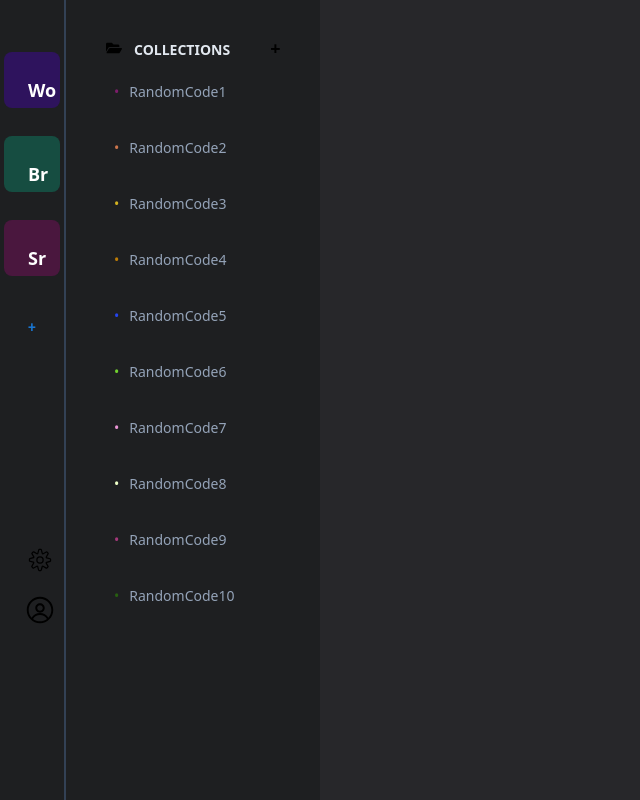
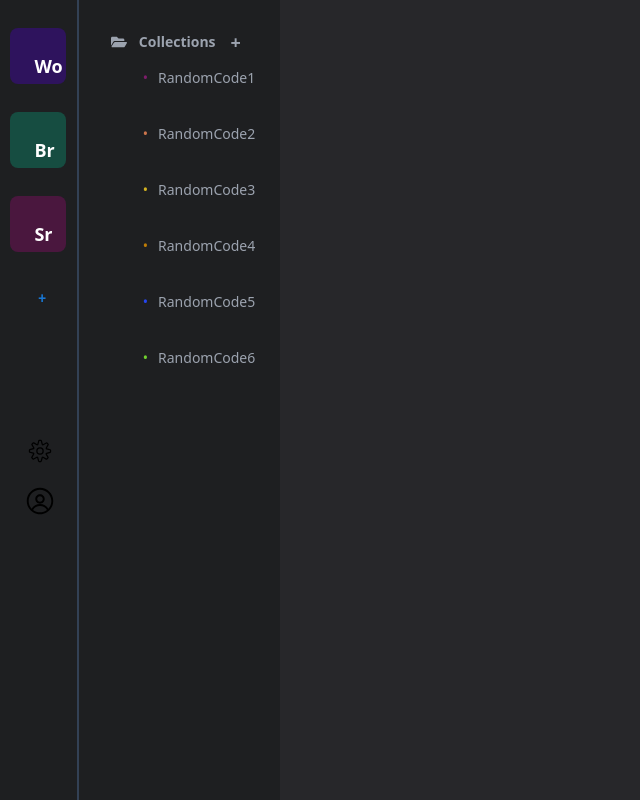
Before and after one commit to YASH-RAJ-HANS/snipsavvy_frontend, a Next.js app: page /workspace in a window 1280 px wide. Shown: the whole page, without its empty margins (0-640 px from the left). Built offline with nearby package versions, Linux system fonts and the light colour scheme.

Commit message:
improved UI

```diff
--- a/src/app/workspace/layout.tsx
+++ b/src/app/workspace/layout.tsx
@@ -10,7 +10,7 @@ type LayoutProps = {
 const Layout: React.FC<LayoutProps> = ({ children }) => {
   return (
     <div className='bg-zinc-800 min-h-screen w-screen flex'>
-      <div className="w-1/4 bg-zinc-600 flex">
+      <div className="w-1/4 bg- flex">
         {/* Sidebar content goes here */}
         <Sidebar/>
         <Collection/>
--- a/src/app/workspace/page.tsx
+++ b/src/app/workspace/page.tsx
@@ -4,7 +4,7 @@ import Collection from "@/components/workspace/Collection";
 import Sidebar from "@/components/workspace/Sidebar";
 const WorkspacePage: React.FC = () => {
   return (
-    <div className=" h-screen text-white text-">
+    <div className=" h-screen text-white text- bg-[#27272A]">
       {/* <h1>Create a New Collection</h1>
       <h1>Explore Through more collections</h1> */}
       <SnippetSection/>
--- a/src/components/snippet/modal.tsx
+++ b/src/components/snippet/modal.tsx
@@ -32,8 +32,8 @@ export default function Modal() {
   }
 
   return (
-    <div className="  text-white font-bold text-4xl ">
-      <Button onClick={handleOpen}>+ </Button>
+    <div className="   ">
+      <Button onClick={handleOpen} className='text-white font-bold text-3xl'>+ </Button>
       <SnippetModal
         open={open}
         onClose={() => handleClose()}
--- a/src/components/workspace/Collection.tsx
+++ b/src/components/workspace/Collection.tsx
@@ -1,5 +1,5 @@
 "use client";
-import React from "react";
+import React,{useState} from "react";
 import { FaFolderOpen } from "react-icons/fa";
 import Link from "next/link";
 import { useSearchParams, useRouter } from "next/navigation";
@@ -36,28 +36,32 @@ const Collection = () => {
       color: "#" + Math.floor(Math.random() * 16777215).toString(16),
       collectionId: "6",
     },
-    {
-      name: "RandomCode7",
-      color: "#" + Math.floor(Math.random() * 16777215).toString(16),
-      collectionId: "7",
-    },
-    {
-      name: "RandomCode8",
-      color: "#" + Math.floor(Math.random() * 16777215).toString(16),
-      collectionId: "8",
-    },
-    {
-      name: "RandomCode9",
-      color: "#" + Math.floor(Math.random() * 16777215).toString(16),
-      collectionId: "9",
-    },
-    {
-      name: "RandomCode10",
-      color: "#" + Math.floor(Math.random() * 16777215).toString(16),
-      collectionId: "10",
-    },
+    // {
+    //   name: "RandomCode7",
+    //   color: "#" + Math.floor(Math.random() * 16777215).toString(16),
+    //   collectionId: "7",
+    // },
+    // {
+    //   name: "RandomCode8",
+    //   color: "#" + Math.floor(Math.random() * 16777215).toString(16),
+    //   collectionId: "8",
+    // },
+    // {
+    //   name: "RandomCode9",
+    //   color: "#" + Math.floor(Math.random() * 16777215).toString(16),
+    //   collectionId: "9",
+    // },
+    // {
+    //   name: "RandomCode10",
+    //   color: "#" + Math.floor(Math.random() * 16777215).toString(16),
+    //   collectionId: "10",
+    // },
   ];
+  const [showInput, setShowInput] = useState(false);
 
+  const handleAddClick = () => {
+    setShowInput(!showInput);
+  };
   const searchParams = useSearchParams();
   const router = useRouter();
 
@@ -76,16 +80,16 @@ const Collection = () => {
   };
 
   return (
-    <div className="h-screen w-25vw border-l-2 border-slate-700  bg-[#1E1F21]">
+    <div className="h-  border-l-2 border-slate-700  bg-[#1E1F21] overflow-none">
       <div>
-        <div className="flex m-10 ">
-          <div className="mr-3   ">
+        <div className="flex m-8 items-center justify-center ">
+          <div className="mr-3 text-gray-400  ">
             <FaFolderOpen />
           </div>
-          <p className="pr-10 text-sm text-slate-200 font-bold">
-            {workspace} COLLECTIONS
+          <p className="pr- text-sm text-gray-400 font-bold">
+            {workspace} Collections
           </p>
-          <button className="font-extrabold -mt-1.5 text-lg">+</button>
+          <button className="font-extrabold rounded-full pb-4 h-6 w-6 -mt-1 text-lg ml-2 text-gray-400 hover:text-white hover:" >+</button>
         </div>
         <div className="-mt-5 ml-5">
           {Collections.map((collection, index) => (
@@ -93,7 +97,7 @@ const Collection = () => {
               {/* <Link href={`/workspace/${collection.collectionId}`}> */}
               <button
                 onClick={() => updateUrl(collection.name)}
-                className="text-slate-400 flex text-sm hover:border-2"
+                className="text-gray-400 flex text-sm hover:text-white hover:bg-black rounded-md px-4  py-1"
               >
                 <span
                   style={{
--- a/src/components/workspace/Sidebar.tsx
+++ b/src/components/workspace/Sidebar.tsx
@@ -20,13 +20,13 @@ const Sidebar = () => {
   ];
   return (
     <>
-      <div className="h-screen w-[6vw]  bg-[#1E1F21] pt-6">
+      <div className="h- w-[6vw]  bg-[#1E1F21] pt- flex-col overflow-none">
         <div className="">
           {workspaces.map((workspace, index) => (
             <div
               onClick={() => updateUrl(workspace.name)}
               key={index}
-              className="h-14 w-14  m-auto mt-7 rounded-lg cursor-pointer "
+              className="h-14 w-14  m-auto mt-7 rounded-lg cursor-pointer hover:border-2 "
               style={{ backgroundColor: `${workspace.color}` }}
             >
               <p className="text-white pt-6 pl-6 font-bold text-lg">
@@ -35,19 +35,23 @@ const Sidebar = () => {
               </p>
             </div>
           ))}
-          <div className="  m-auto mt-7 ">
+          <div className="  h-14 w-14  m-auto mt-7 rounded-full   ">
             <Modal/>
           </div>
         </div>
-        <div
-          style={{ marginTop: "200px", marginLeft: "25px", fontSize: "30px" }}
-        >
-          <CiSettings />
-        </div>
-        <div
-          style={{ marginTop: "20px", marginLeft: "25px", fontSize: "30px" }}
-        >
-          <RxAvatar />
+        <div className="items-center justify-center pb-5">
+          <ul>
+          <li className="cursor-pointer"
+            style={{ marginTop: "100px", marginLeft: "25px", fontSize: "30px" }}
+          >
+            <CiSettings />
+          </li>
+          <li className="cursor-pointer"
+            style={{ marginTop: "20px", marginLeft: "25px", fontSize: "30px" }}
+          >
+            <RxAvatar />
+          </li>
+          </ul>
         </div>
       </div>
       {/* <div className='h-screen min-w- '>
```
